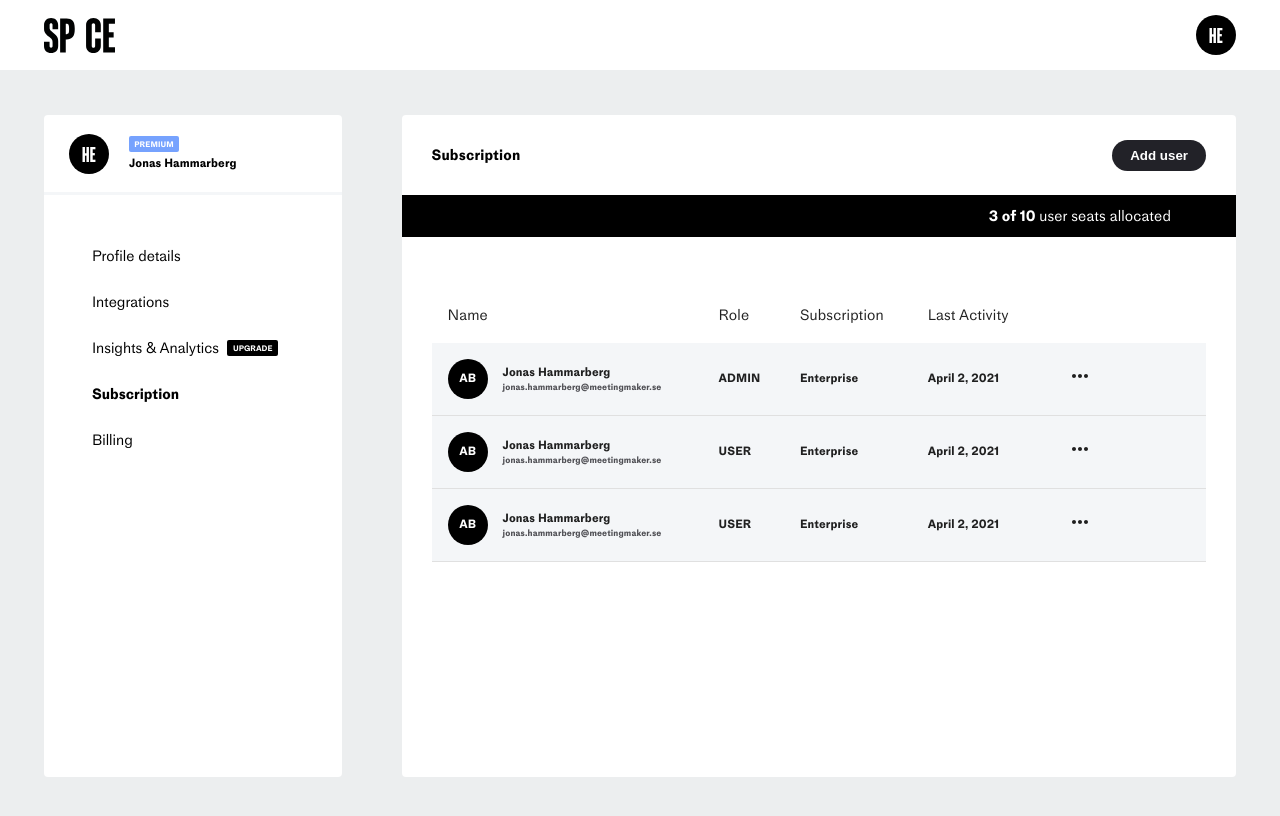
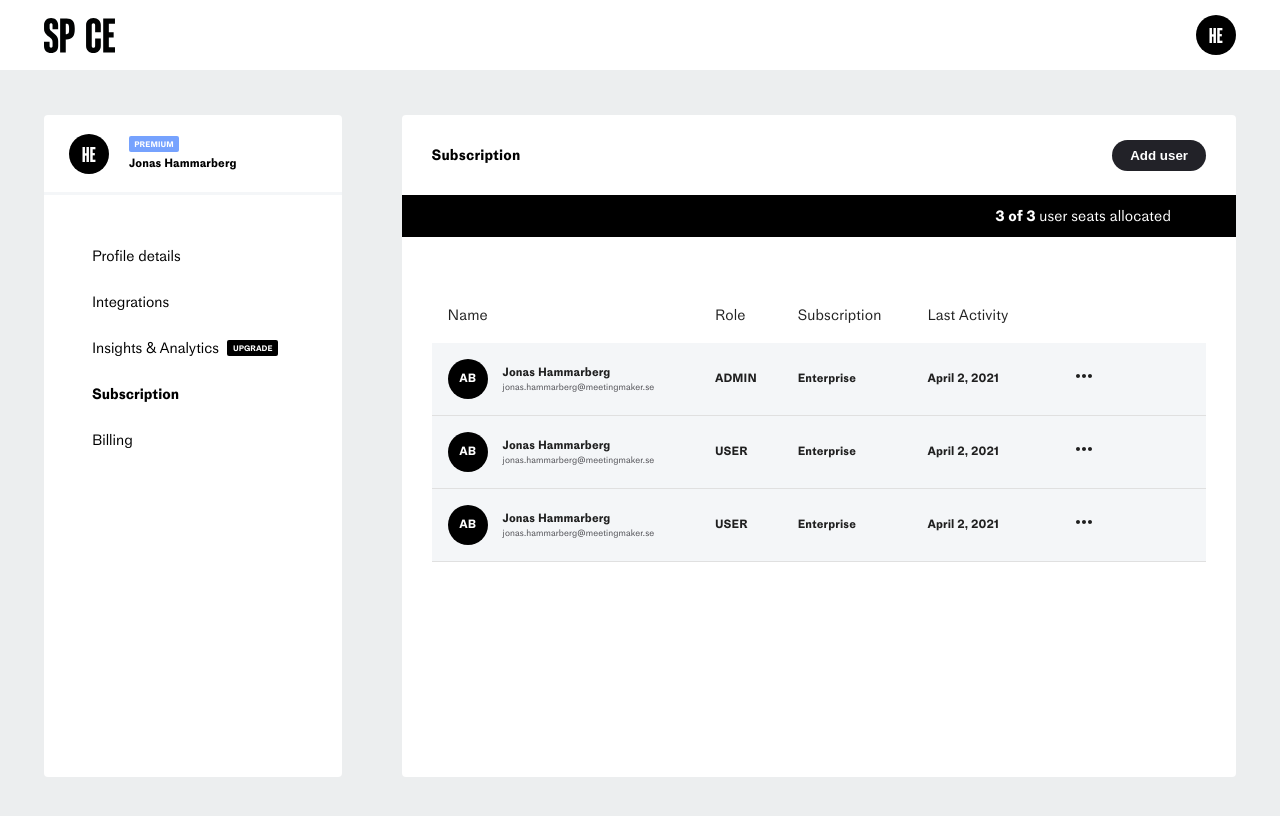
Before and after one commit to monalizadsg/user-settings, a React (Create React App) app: page /subscription in a window 1280 px wide. Shown: the top 816 px of the page. Built offline with nearby package versions, Linux system fonts and the light colour scheme.

Commit message:
Update subscription adding of user and implement conditional display of users allocation message

```diff
--- a/src/components/Subscription.js
+++ b/src/components/Subscription.js
@@ -10,34 +10,6 @@ import TableRow from "@material-ui/core/TableRow";
 import MoreHorizIcon from "@material-ui/icons/MoreHoriz";
 import "./Subscription.scss";
 import SubscriptionAddUser from "./SubscriptionAddUser";
-
-// dummy data
-const data = [
-  {
-    name: "Jonas Hammarberg",
-    avatar: "AB",
-    email: "jonas.hammarberg@meetingmaker.se",
-    role: "admin",
-    subscription: "Enterprise",
-    lastActivity: "April 2, 2021",
-  },
-  {
-    name: "Jonas Hammarberg",
-    avatar: "AB",
-    email: "jonas.hammarberg@meetingmaker.se",
-    role: "user",
-    subscription: "Enterprise",
-    lastActivity: "April 2, 2021",
-  },
-  {
-    name: "Jonas Hammarberg",
-    avatar: "AB",
-    email: "jonas.hammarberg@meetingmaker.se",
-    role: "user",
-    subscription: "Enterprise",
-    lastActivity: "April 2, 2021",
-  },
-];
 
 // more icon menu items
 const moreIconMenus = [
@@ -96,8 +68,39 @@ const useStyles = makeStyles({
 
 const Subscription = () => {
   const classes = useStyles();
+  // dummy data
+  const [data, setData] = useState([
+    {
+      name: "Jonas Hammarberg",
+      avatar: "AB",
+      email: "jonas.hammarberg@meetingmaker.se",
+      role: "admin",
+      subscription: "Enterprise",
+      lastActivity: "April 2, 2021",
+    },
+    {
+      name: "Jonas Hammarberg",
+      avatar: "AB",
+      email: "jonas.hammarberg@meetingmaker.se",
+      role: "user",
+      subscription: "Enterprise",
+      lastActivity: "April 2, 2021",
+    },
+    {
+      name: "Jonas Hammarberg",
+      avatar: "AB",
+      email: "jonas.hammarberg@meetingmaker.se",
+      role: "user",
+      subscription: "Enterprise",
+      lastActivity: "April 2, 2021",
+    },
+  ]);
   const [isAddUser, setIsAddUser] = useState(false);
   const [selectMenu, setSelectMenu] = useState(null);
+  const [allocatedUsers, setAllocatedUsers] = useState({
+    current: data.length,
+    total: 3,
+  });
 
   const handleCloseAddUser = () => {
     setIsAddUser(false);
@@ -115,6 +118,21 @@ const Subscription = () => {
     setSelectMenu(null);
   };
 
+  const handleAddUser = (user) => {
+    // console.log(user);
+    const newUser = {
+      name: `${user.firstName}  ${user.lastName}`,
+      avatar: "AB",
+      email: user.email,
+      role: user.role,
+      subscription: user.subscription,
+      lastActivity: "April 2, 2021",
+    };
+    const newData = [...data];
+    newData.unshift(newUser);
+    setData(newData);
+  };
+
   return (
     <>
       {!isAddUser && (
@@ -129,10 +147,21 @@ const Subscription = () => {
 
           {/* sub-heading */}
           <div className='subscription-sub-heading'>
-            <Typography className='sub-heading-paragraph'>
-              <span className='sub-heading-highlight'>3 of 10 </span> user seats
-              allocated
-            </Typography>
+            {allocatedUsers.current > allocatedUsers.total ? (
+              <Typography className='sub-heading-highlight'>
+                Your current subscription have ({allocatedUsers.total}) users
+                and {allocatedUsers.current} users are allocated. Your account
+                will be charged with{" "}
+                {allocatedUsers.current - allocatedUsers.total} extra user(s).
+              </Typography>
+            ) : (
+              <Typography className='sub-heading-paragraph'>
+                <span className='sub-heading-highlight'>
+                  {allocatedUsers.current} of {allocatedUsers.total}{" "}
+                </span>{" "}
+                user seats allocated
+              </Typography>
+            )}
           </div>
 
           {/* table */}
@@ -174,7 +203,6 @@ const Subscription = () => {
                           </div>
                           <div className='tablebody-name-details'>
                             <div className='tablebody-details-name'>
-                              {" "}
                               {p.name}
                             </div>
                             <div className='tablebody-details-email'>
@@ -197,7 +225,7 @@ const Subscription = () => {
                       </TableCell>
                       <TableCell
                         classes={{ root: classes.tableBody }}
-                        style={{ paddingRight: "114px" }}
+                        style={{ paddingRight: "110px" }}
                         align='right'
                       >
                         <MoreHorizIcon
@@ -230,7 +258,14 @@ const Subscription = () => {
           </TableContainer>
         </div>
       )}
-      {isAddUser && <SubscriptionAddUser onClose={handleCloseAddUser} />}
+
+      {/* Add new user form */}
+      {isAddUser && (
+        <SubscriptionAddUser
+          onClose={handleCloseAddUser}
+          onAddUser={handleAddUser}
+        />
+      )}
     </>
   );
 };
--- a/src/components/Subscription.scss
+++ b/src/components/Subscription.scss
@@ -39,6 +39,7 @@
 
     .sub-heading-highlight {
       font-family: "MediumLLWeb-Bold";
+      font-size: 15px;
     }
   }
 
@@ -72,6 +73,7 @@
     .tablebody-details-email {
       color: #4e4e53;
       font-size: 9px;
+      font-family: "MediumLLWeb-Regular";
     }
 
     .tablebody-more-icon {
--- a/src/components/SubscriptionAddUser.js
+++ b/src/components/SubscriptionAddUser.js
@@ -5,7 +5,7 @@ import CloseIcon from "@material-ui/icons/Close";
 import IconButton from "@material-ui/core/IconButton";
 import "./SubscriptionAddUser.scss";
 
-const SubscriptionAddUser = ({ onClose }) => {
+const SubscriptionAddUser = ({ onClose, onAddUser }) => {
   const [newUser, setNewUser] = useState({
     firstName: "Erik",
     lastName: "Wibom",
@@ -29,7 +29,11 @@ const SubscriptionAddUser = ({ onClose }) => {
       return;
     }
 
-    console.log(newUser);
+    // console.log(newUser);
+    onAddUser(newUser);
+
+    // go back to subscription
+    onClose();
   };
 
   const validateForm = () => {
```
